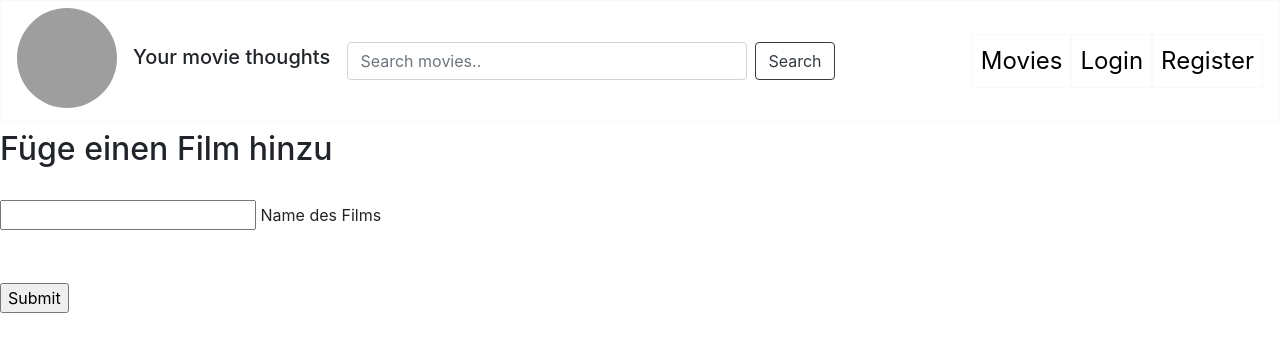
After one commit to slaven2910/SlyTV_Web_Projekt, a PHP site: page /SlyTV_Web_Projekt/create-movie.php in a window 1280 px wide. The commit adds this page. Shown: the top 352 px of the page. Run offline with PHP 8.4, Linux system fonts and the light colour scheme; some libraries are stand-ins or nearby versions; grey boxes are pictures that could not be loaded.

Commit message:
quick update

```diff
--- a/components/movie-card.php
+++ b/components/movie-card.php
@@ -1,7 +1,7 @@
 
   <div class="col-lg-3 col-md-4 col-sm-6 pb-4">
   <div class="card border-radius">
-    <div class="movie-image-placeholder border-radius" style="background-image: url(./assets/images/img2.jpg)"
+    <div class="movie-image-placeholder border-radius" style="background-image: url(<?php $path = './assets/images/'; echo $path . $poster?>)"
       ></div>
     <div class="card-body d-flex flex-column text-center">
       <h5 class="card-title truncate"> <?php echo $title; ?> </h5>
--- a/components/navbar.php
+++ b/components/navbar.php
@@ -49,6 +49,7 @@
               </a>
               <ul class="dropdown-menu dropdown-menu-right">
                 <li><a class="dropdown-item" type="button" href="./yourAccount.php">Your Account<span class="sr-only"></a></li>
+                <li><a class="dropdown-item" type="button" href="./create-movie.php">Add a movie<span class=""sr-only></span></a></li>
                 <li><a class="dropdown-item" type="button" href="./scripts/logout.php">Logout<span class="sr-only"></span></a></li>
               </ul>
             </li>
--- /dev/null
+++ b/create-movie.php
@@ -0,0 +1,30 @@
+<!DOCTYPE html>
+<html>
+<head>
+    <meta charset="UTF-8">
+    <meta http-equiv="X-UA-Compatible" content="IE=edge">
+    <meta name="viewport" content="width=device-width, initial-scale=1.0">
+    <title>Add-a-Movie</title>
+    <link rel="stylesheet" href="https://cdn.jsdelivr.net/npm/bootstrap@4.5.3/dist/css/bootstrap.min.css" integrity="sha384-TX8t27EcRE3e/ihU7zmQxVncDAy5uIKz4rEkgIXeMed4M0jlfIDPvg6uqKI2xXr2" crossorigin="anonymous">
+
+</head>
+<body>
+<?php include('./components/navbar.php'); ?>
+<div>
+    <form action="send-to-database.php" method="POST">
+    <h2>Füge einen Film hinzu</h2>
+    <br>
+    <div class="form-outline form-white mb-4">
+        <input type="name" name="Title" />
+        <label for="typePasswordX">Name des Films</label>
+    </div>
+    <br>
+    <div>
+
+    </div>
+    <input type="submit" value="Submit">
+    </form>
+</div>
+
+</body>
+</html>
--- a/scripts/db-credientials.php
+++ b/scripts/db-credientials.php
@@ -4,6 +4,6 @@ $host = "localhost";
 $port = "5432";
 $db = "SlyTV";
 $user = "postgres";
-$pw = "aspire938";
+$pw = "1234";
 
 ?>
```
Also changed, not shown: components/movie-info.php (+6 -1 lines), assets/images/Pacific-Rim.jpg (added).
